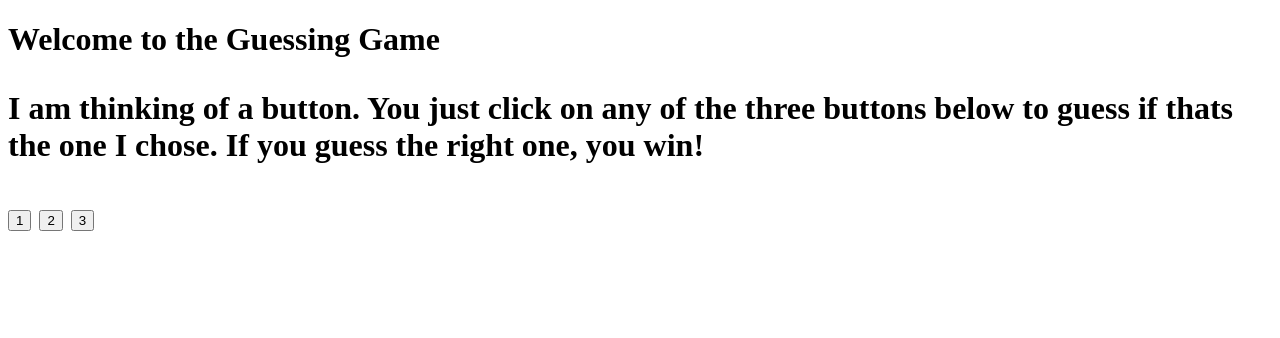
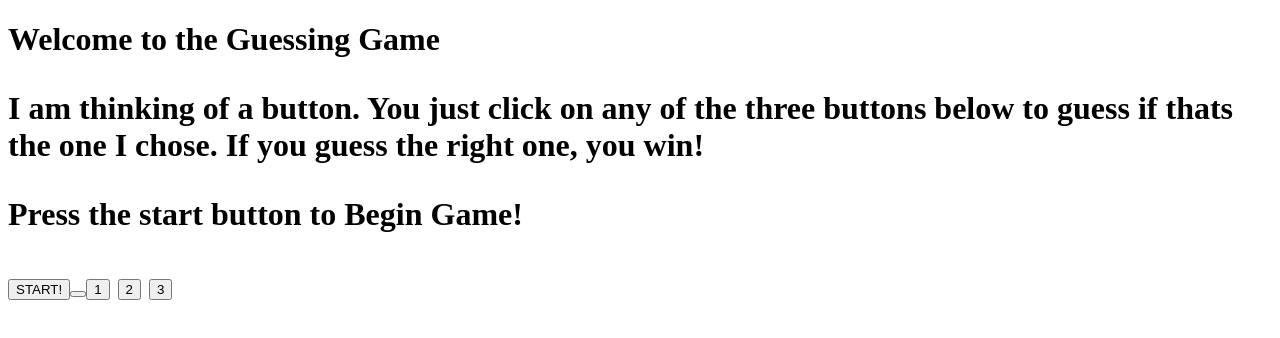
Before and after one commit to afzaaldeveloper1/guess-game, a plain HTML site: page index.html in a window 1280 px wide. Drawn offline with nearby package versions, Linux system fonts and the light colour scheme.

Commit message:
Added the start button

```diff
--- a/index.html
+++ b/index.html
@@ -18,6 +18,8 @@
 		<h1>Welcome to the Guessing Game<h1>
 		<p>I am thinking of a button. You just click on any of the three buttons below to guess if thats the one I chose.
 		If you guess the right one, you win!<p>
+		<p> Press the start button to Begin Game!<p>
+		<button>START!<button>
 		<button value=1>1</button>
 		<button value=2>2</button>
 		<button value=3>3</button>
```
